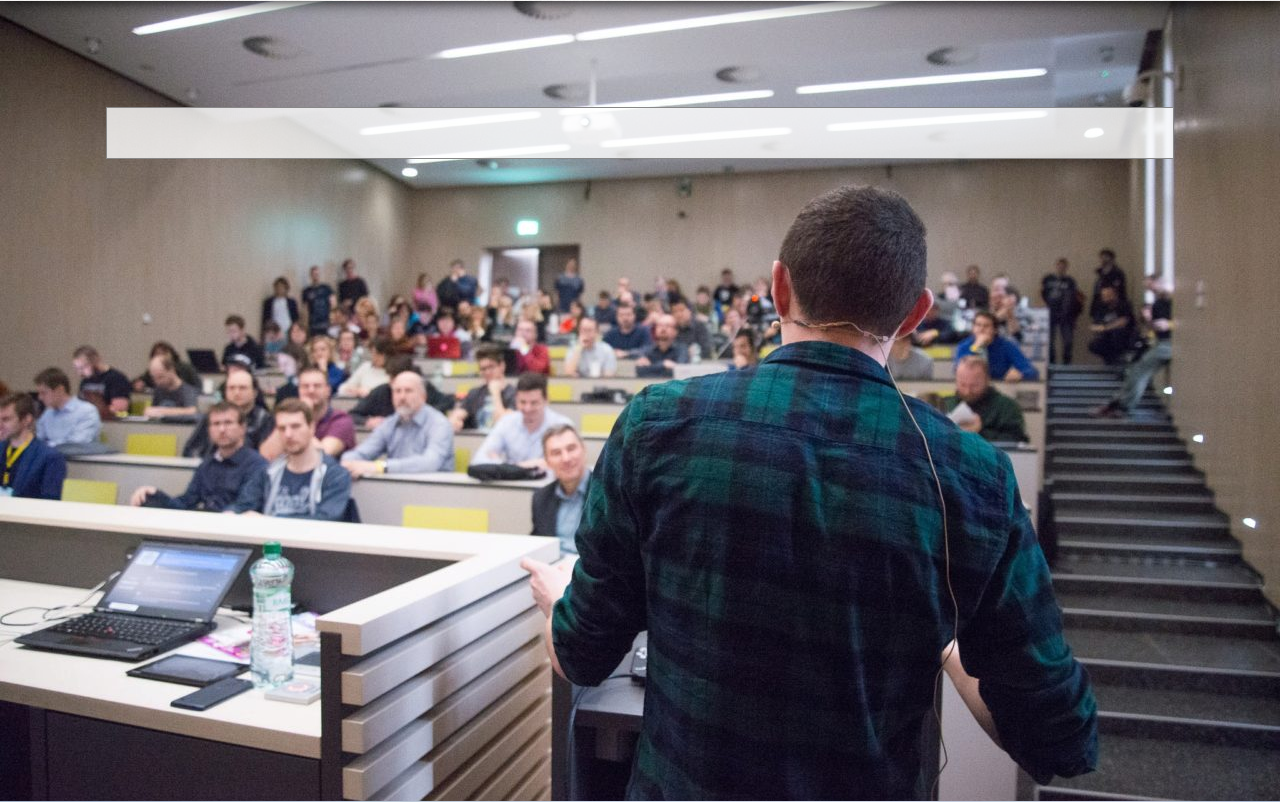
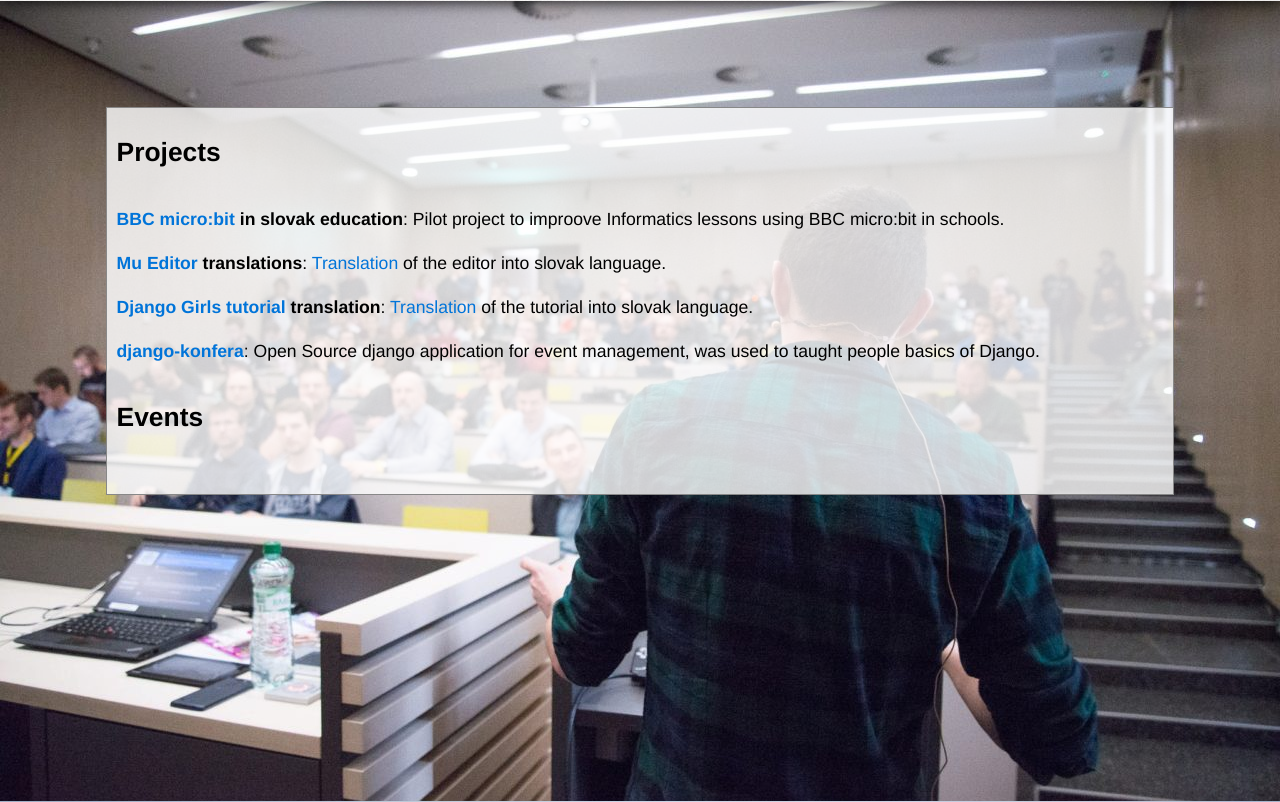
Before and after one commit to pyconsk/spy.pycon.sk, a Flask app: template templates/index.html in a window 1280 px wide. Shown: the part 799-1601 px from the top of the page. Run offline with Flask 2, Linux system fonts and the light colour scheme; the template is opened without the code that fills it, so the values that code supplies are empty.

Commit message:
Added projects we have done on the website

```diff
--- a/build/en/index.html
+++ b/build/en/index.html
@@ -108,7 +108,13 @@
 <div class="section" id="events">
   <div class="content">
     <div class="content-text">
+      <h2>Projects</h2>
+      <p><strong><a href="http://microbit.org/" target="_blank">BBC micro:bit</a> in slovak education</strong>: Pilot project to improove Informatics lessons using BBC micro:bit in schools.</p>
+      <p><strong><a href="https://codewith.mu/" target="_blank">Mu Editor</a> translations</strong>: <a href="https://preklady.python.sk/projects/mu-editor/mu-editor-spy-github-fork/sk/" target="_blank">Translation</a> of the editor into slovak language.</p>
+      <p><strong><a href="https://tutorial.djangogirls.org/en/index.html" target="_blank">Django Girls tutorial</a> translation</strong>: <a href="https://crowdin.com/project/django-girls-tutorial/sk#" target="_blank">Translation</a> of the tutorial into slovak language.</p>
+      <p><strong><a href="https://github.com/pyconsk/django-konfera" target="_blank">django-konfera</a></strong>: Open Source django application for event management, was used to taught people basics of Django.</p>
 
+      <h2>Events</h2>
       <div class="tabs four">
 
         <input id='tab-2015' type='radio' name='year-tabs' />
--- a/templates/index.html
+++ b/templates/index.html
@@ -31,7 +31,13 @@
 <div class="section" id="events">
   <div class="content">
     <div class="content-text">
+      <h2>{{ _('Projects') }}</h2>
+      <p><strong>{{ _('<a href="%(url)s" target="_blank">BBC micro:bit</a> in slovak education', url='http://microbit.org/') }}</strong>: {{ _('Pilot project to improove Informatics lessons using BBC micro:bit in schools.') }}</p>
+      <p><strong>{{ _('<a href="%(url)s" target="_blank">Mu Editor</a> translations', url='https://codewith.mu/') }}</strong>: {{ _('<a href="%(url)s" target="_blank">Translation</a> of the editor into slovak language.', url='https://preklady.python.sk/projects/mu-editor/mu-editor-spy-github-fork/sk/') }}</p>
+      <p><strong>{{ _('<a href="%(url)s" target="_blank">Django Girls tutorial</a> translation', url='https://tutorial.djangogirls.org/en/index.html') }}</strong>: {{ _('<a href="%(url)s" target="_blank">Translation</a> of the tutorial into slovak language.', url='https://crowdin.com/project/django-girls-tutorial/sk#') }}</p>
+      <p><strong><a href="https://github.com/pyconsk/django-konfera" target="_blank">django-konfera</a></strong>: {{ _('Open Source django application for event management, was used to taught people basics of Django.') }}</p>
 
+      <h2>{{ _('Events') }}</h2>
       <div class="tabs four">
         {% for year in events.keys() %}
         <input id='tab-{{ year }}' type='radio' name='year-tabs' {% if loop.last %} checked{% endif %}/>
```
Also changed, not shown: build/sk/index.html (+7 -1 lines), translations/sk/LC_MESSAGES/messages.po, 1 other file.
